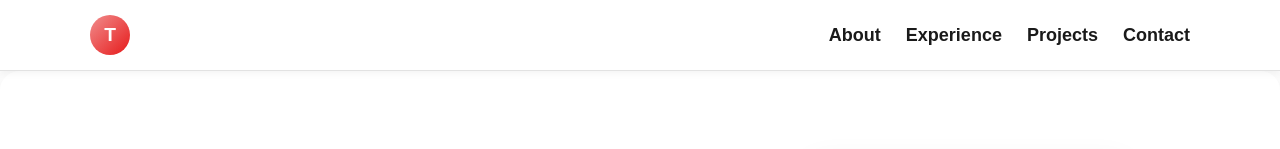
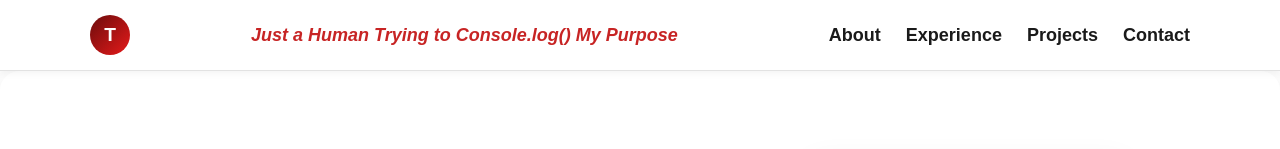
Before and after one commit to ThandoSA/T-portfolio, a plain HTML site: page index.html in a window 1280 px wide. Shown: the top 149 px of the page. Drawn offline with Linux system fonts and the light colour scheme.

Commit message:
commit changes

```diff
--- a/index.html
+++ b/index.html
@@ -14,7 +14,7 @@
       <a href="#home" class="logo">
         <div class="logo-circle">T</div>
         <div class="logo-text">
-          <p></p>
+          <p class="p-logo">Just a Human Trying to Console.log() My Purpose</p>
           <p></p>
           </a>
     </div>
--- a/styles.css
+++ b/styles.css
@@ -52,7 +52,7 @@ body {
 .logo-circle {
   width: 40px;
   height: 40px;
-  background: linear-gradient(135deg, #f18d8d, #e61a1a);
+  background: linear-gradient(135deg, #6b0c0c, #e61a1a);
   border-radius: 50%;
   display: flex;
   align-items: center;
@@ -60,6 +60,12 @@ body {
   color: #fff;
   font-weight: 700;
   font-size: 1.2rem;
+}
+
+.p-logo{
+    font-weight: 500;
+    color: #c72424;
+    font-style: italic;
 }
 
 .logo-text p:first-child { font-weight: 600; }
```
